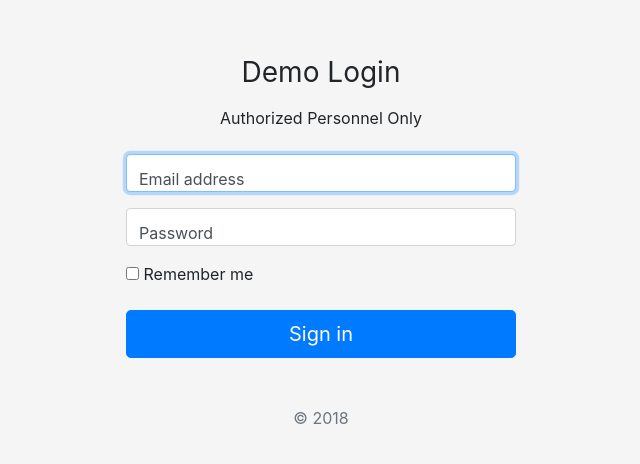
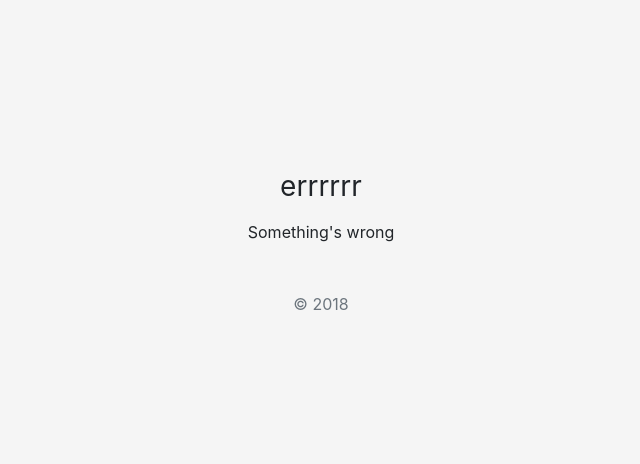
Before and after one commit to VeamHaus/VeamHaus.github.io, a plain HTML site: page index.html in a window 1280 px wide. Shown: the part 149-613 px from the top of the page, without its empty margins (319-959 px from the left). Drawn offline with nearby package versions, Linux system fonts and the light colour scheme.

Commit message:
Update index.html

```diff
--- a/index.html
+++ b/index.html
@@ -19,26 +19,9 @@
   <body>
     <form class="form-signin">
       <div class="text-center mb-4">
-        <h1 class="h3 mb-3 font-weight-normal">Demo Login</h1>
-        <p>Authorized Personnel Only</p>
+        <h1 class="h3 mb-3 font-weight-normal">errrrrr</h1>
+        <p>Something's wrong</p>
       </div>
-
-      <div class="form-label-group">
-        <input type="email" id="inputEmail" class="form-control" placeholder="Email address" required="" autofocus="">
-        <label for="inputEmail">Email address</label>
-      </div>
-
-      <div class="form-label-group">
-        <input type="password" id="inputPassword" class="form-control" placeholder="Password" required="">
-        <label for="inputPassword">Password</label>
-      </div>
-
-      <div class="checkbox mb-3">
-        <label>
-          <input type="checkbox" value="remember-me"> Remember me
-        </label>
-      </div>
-      <button class="btn btn-lg btn-primary btn-block" type="submit">Sign in</button>
       <p class="mt-5 mb-3 text-muted text-center">© 2018</p>
     </form>
 
```
